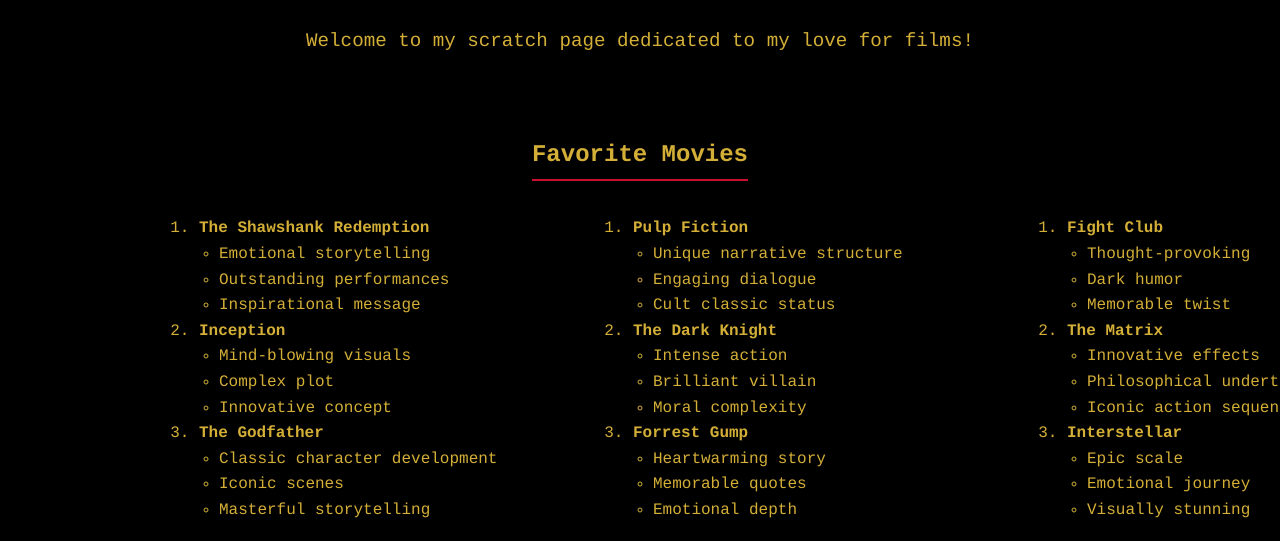
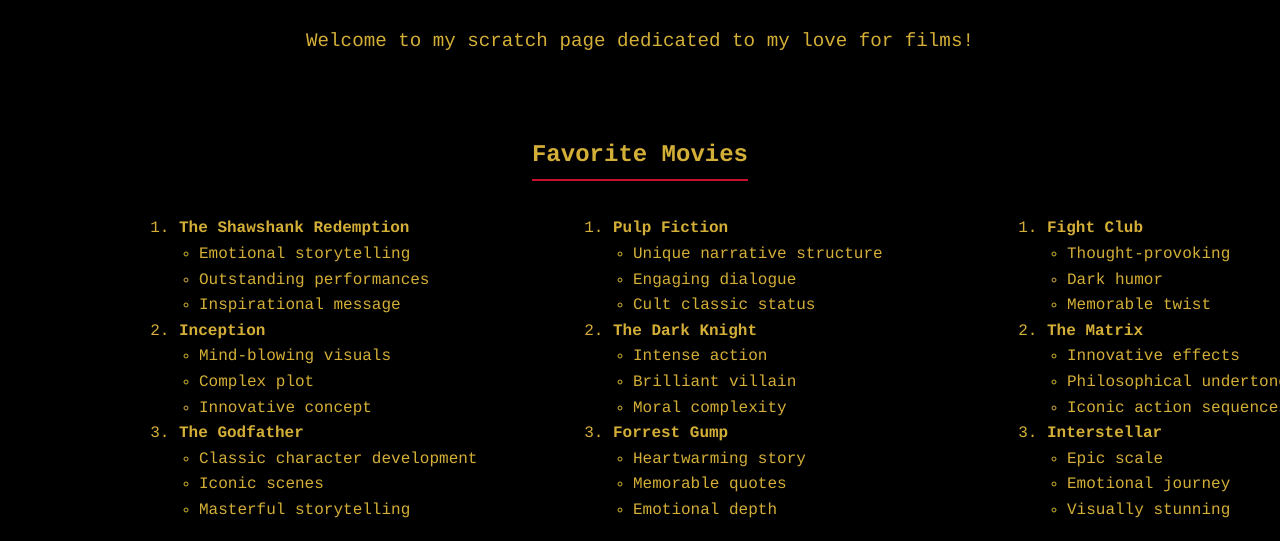
Before and after one commit to TrevorSmith1414/IS201-, a plain HTML site: page index.html in a window 1280 px wide. Shown: the part 240-781 px from the top of the page. Drawn offline with Linux system fonts and the light colour scheme.

Commit message:
Update index.html

```diff
--- a/index.html
+++ b/index.html
@@ -42,7 +42,7 @@
       margin-top: 20px;
       width: 100%;
       /* Nudge the three columns to the right (adjust as needed) */
-      transform: translateX(180px);
+      transform: translateX(160px);
     }
     .movie-column {
       flex: none;
```
